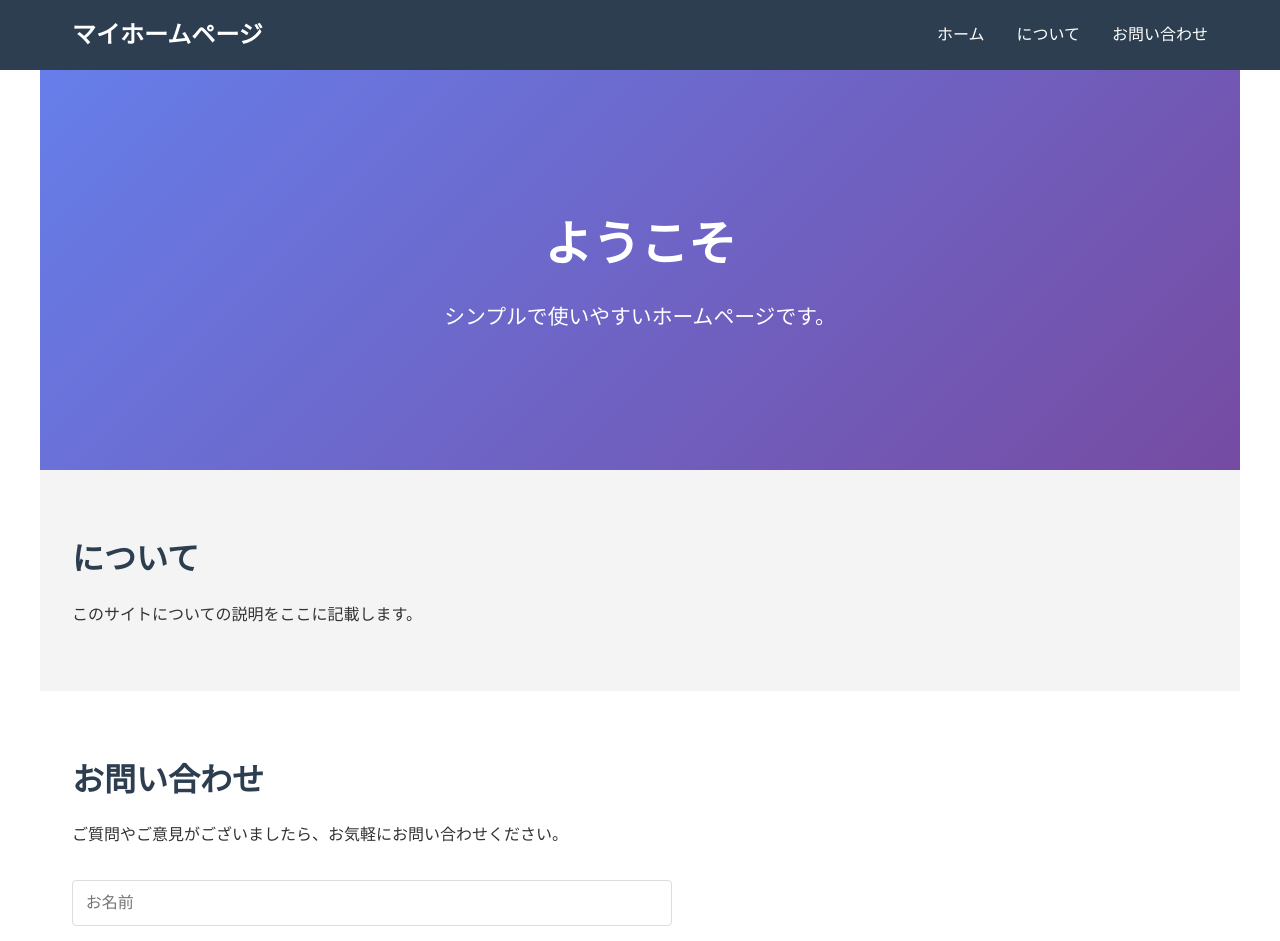
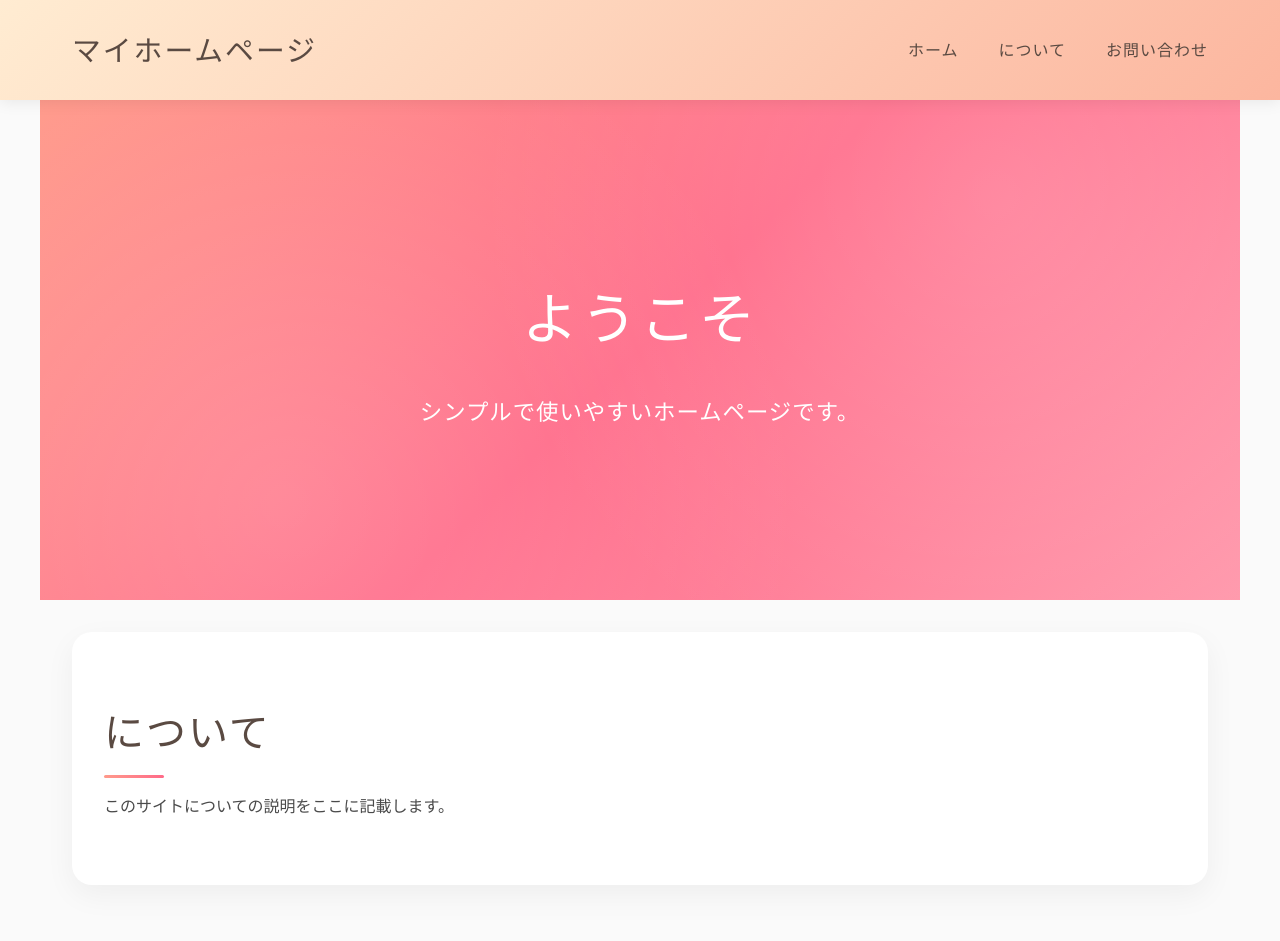
Before and after one commit to IGO-kon/simple_hp, a plain HTML site: page index.html in a window 1280 px wide. Shown: the top 941 px of the page. Drawn offline with Linux system fonts and the light colour scheme.

Commit message:
20代女子に超ウケる感じにしたよ

```diff
--- a/style.css
+++ b/style.css
@@ -5,18 +5,20 @@
 }
 
 body {
-    font-family: 'Arial', sans-serif;
-    line-height: 1.6;
-    color: #333;
+    font-family: 'Segoe UI', 'Hiragino Sans', 'Yu Gothic', sans-serif;
+    line-height: 1.8;
+    color: #4a4a4a;
+    background: #fafafa;
 }
 
 header {
-    background: #2c3e50;
-    color: white;
-    padding: 1rem 0;
+    background: linear-gradient(135deg, #ffecd2 0%, #fcb69f 100%);
+    color: #5a4a42;
+    padding: 1.5rem 0;
     position: sticky;
     top: 0;
     z-index: 100;
+    box-shadow: 0 2px 15px rgba(0,0,0,0.08);
 }
 
 nav {
@@ -29,23 +31,41 @@ nav {
 }
 
 nav h1 {
-    font-size: 1.5rem;
+    font-size: 1.8rem;
+    font-weight: 300;
+    letter-spacing: 2px;
+    color: #5a4a42;
 }
 
 nav ul {
     list-style: none;
     display: flex;
-    gap: 2rem;
+    gap: 2.5rem;
 }
 
 nav ul li a {
-    color: white;
+    color: #5a4a42;
     text-decoration: none;
-    transition: color 0.3s;
+    transition: all 0.3s ease;
+    font-weight: 300;
+    letter-spacing: 1px;
+    position: relative;
+    padding-bottom: 5px;
 }
 
-nav ul li a:hover {
-    color: #3498db;
+nav ul li a::after {
+    content: '';
+    position: absolute;
+    bottom: 0;
+    left: 0;
+    width: 0;
+    height: 2px;
+    background: #ff9a8b;
+    transition: width 0.3s ease;
+}
+
+nav ul li a:hover::after {
+    width: 100%;
 }
 
 main {
@@ -58,73 +78,129 @@ section {
 }
 
 .hero {
-    background: linear-gradient(135deg, #667eea 0%, #764ba2 100%);
+    background: linear-gradient(135deg, #ff9a8b 0%, #ff6a88 50%, #ff99ac 100%);
     color: white;
     text-align: center;
-    min-height: 400px;
+    min-height: 500px;
     display: flex;
     flex-direction: column;
     justify-content: center;
     align-items: center;
+    position: relative;
+    overflow: hidden;
+}
+
+.hero::before {
+    content: '';
+    position: absolute;
+    top: 0;
+    left: 0;
+    right: 0;
+    bottom: 0;
+    background: radial-gradient(circle at 20% 80%, rgba(255,255,255,0.15) 0%, transparent 50%),
+                radial-gradient(circle at 80% 20%, rgba(255,255,255,0.15) 0%, transparent 50%);
 }
 
 .hero h2 {
-    font-size: 3rem;
-    margin-bottom: 1rem;
+    font-size: 3.5rem;
+    margin-bottom: 1.5rem;
+    font-weight: 300;
+    letter-spacing: 3px;
+    position: relative;
+    z-index: 1;
 }
 
 .hero p {
-    font-size: 1.3rem;
+    font-size: 1.4rem;
+    font-weight: 300;
+    letter-spacing: 1px;
+    position: relative;
+    z-index: 1;
 }
 
 .about {
-    background: #f4f4f4;
+    background: white;
+    border-radius: 20px;
+    margin: 2rem;
+    box-shadow: 0 10px 30px rgba(0,0,0,0.05);
 }
 
 .about h2,
 .contact h2 {
-    font-size: 2rem;
-    margin-bottom: 1rem;
-    color: #2c3e50;
+    font-size: 2.5rem;
+    margin-bottom: 1.5rem;
+    color: #5a4a42;
+    font-weight: 300;
+    letter-spacing: 2px;
+    position: relative;
+    display: inline-block;
+}
+
+.about h2::after,
+.contact h2::after {
+    content: '';
+    position: absolute;
+    bottom: -10px;
+    left: 0;
+    width: 60px;
+    height: 3px;
+    background: linear-gradient(90deg, #ff9a8b, #ff6a88);
+    border-radius: 2px;
 }
 
 .contact form {
     max-width: 600px;
-    margin-top: 2rem;
+    margin-top: 2.5rem;
     display: flex;
     flex-direction: column;
-    gap: 1rem;
+    gap: 1.5rem;
 }
 
 .contact input,
 .contact textarea {
-    padding: 0.8rem;
-    border: 1px solid #ddd;
-    border-radius: 4px;
+    padding: 1.2rem;
+    border: 2px solid #f0f0f0;
+    border-radius: 12px;
     font-size: 1rem;
+    font-family: 'Segoe UI', 'Hiragino Sans', 'Yu Gothic', sans-serif;
+    transition: all 0.3s ease;
+    background: white;
+}
+
+.contact input:focus,
+.contact textarea:focus {
+    outline: none;
+    border-color: #ff9a8b;
+    box-shadow: 0 0 0 3px rgba(255, 154, 139, 0.1);
 }
 
 .contact button {
-    padding: 1rem;
-    background: #3498db;
+    padding: 1.2rem;
+    background: linear-gradient(135deg, #ff9a8b 0%, #ff6a88 100%);
     color: white;
     border: none;
-    border-radius: 4px;
-    font-size: 1rem;
+    border-radius: 12px;
+    font-size: 1.1rem;
+    font-weight: 300;
+    letter-spacing: 1px;
     cursor: pointer;
-    transition: background 0.3s;
+    transition: all 0.3s ease;
+    box-shadow: 0 4px 15px rgba(255, 106, 136, 0.3);
 }
 
 .contact button:hover {
-    background: #2980b9;
+    transform: translateY(-2px);
+    box-shadow: 0 6px 20px rgba(255, 106, 136, 0.4);
 }
 
 footer {
-    background: #2c3e50;
-    color: white;
+    background: linear-gradient(135deg, #ffecd2 0%, #fcb69f 100%);
+    color: #5a4a42;
     text-align: center;
-    padding: 2rem;
-    margin-top: 2rem;
+    padding: 2.5rem;
+    margin-top: 3rem;
+    font-weight: 300;
+    letter-spacing: 1px;
 }
 
 @media (max-width: 768px) {
```
